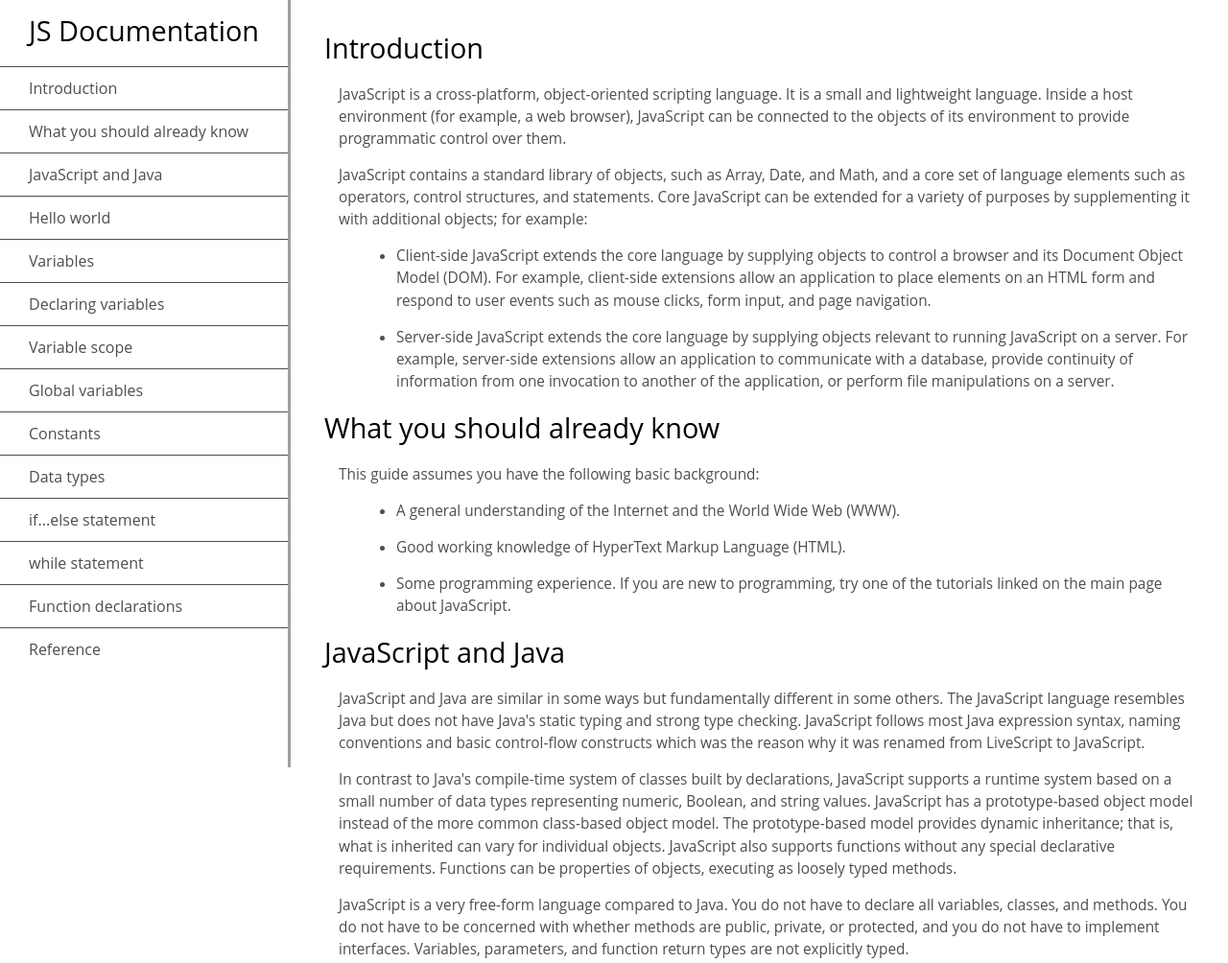
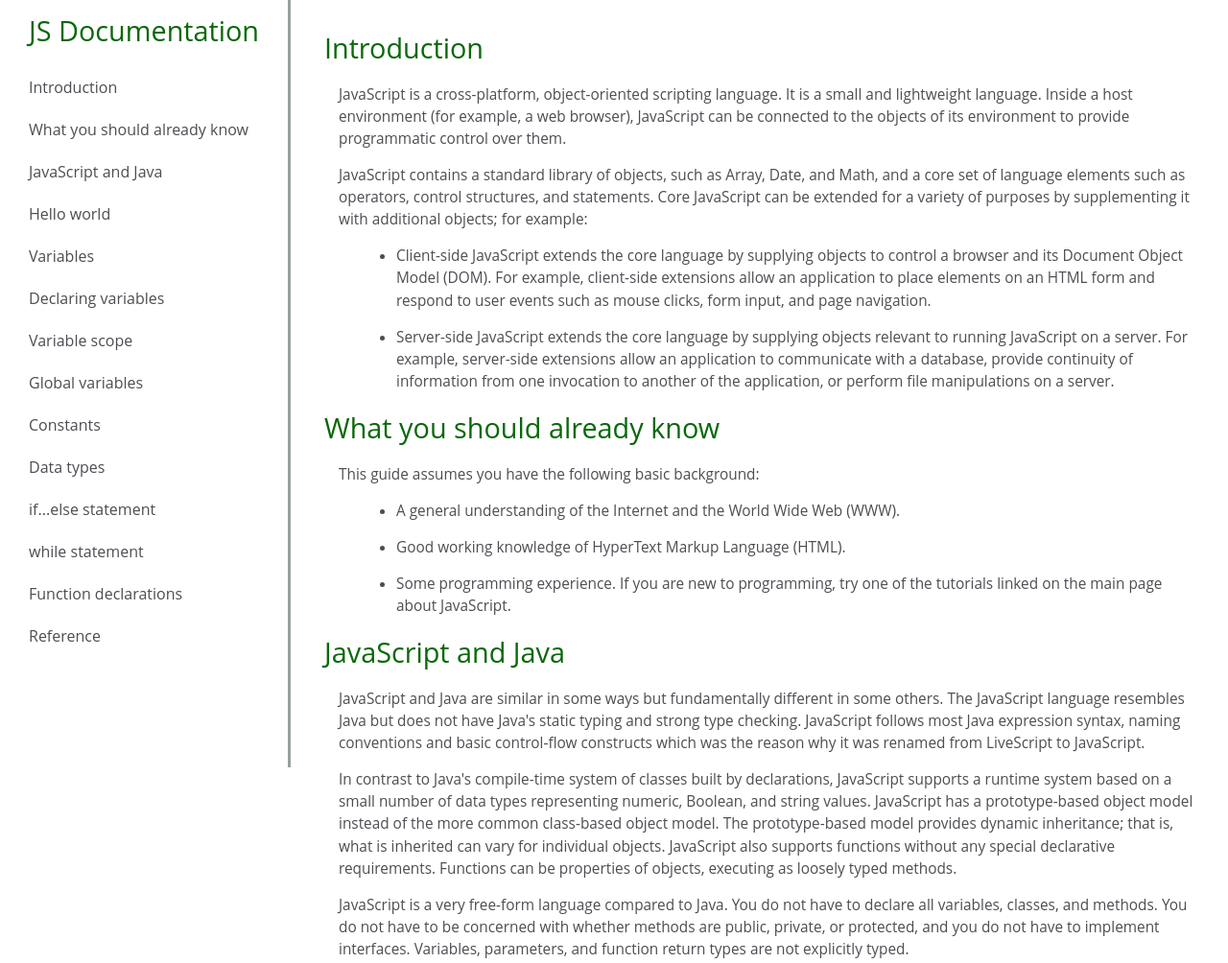
Before and after one commit to Hemlatab/Technical-Documentation-Page, a plain HTML site: page index.html in a window 1280 px wide. Shown: the top 1004 px of the page at 96% size. Drawn offline with Linux system fonts and the light colour scheme.

Commit message:
Add styles

```diff
--- a/styles.css
+++ b/styles.css
@@ -19,7 +19,7 @@ body {
 }
 
 header {
-  color: black;
+  color: rgb(8, 104, 8);
   margin: 10px;
   text-align: center;
   font-size: 1.8em;
@@ -40,7 +40,6 @@ header {
 
 #navbar li {
   color: #4d4e53;
-  border-top: 1px solid;
   list-style: none;
   position: relative;
   width: 100%;
@@ -126,6 +125,3 @@ code {
     min-width: 233px;
   }
 }
-
-
-Resources
```
Also changed, not shown: main.js (added).
